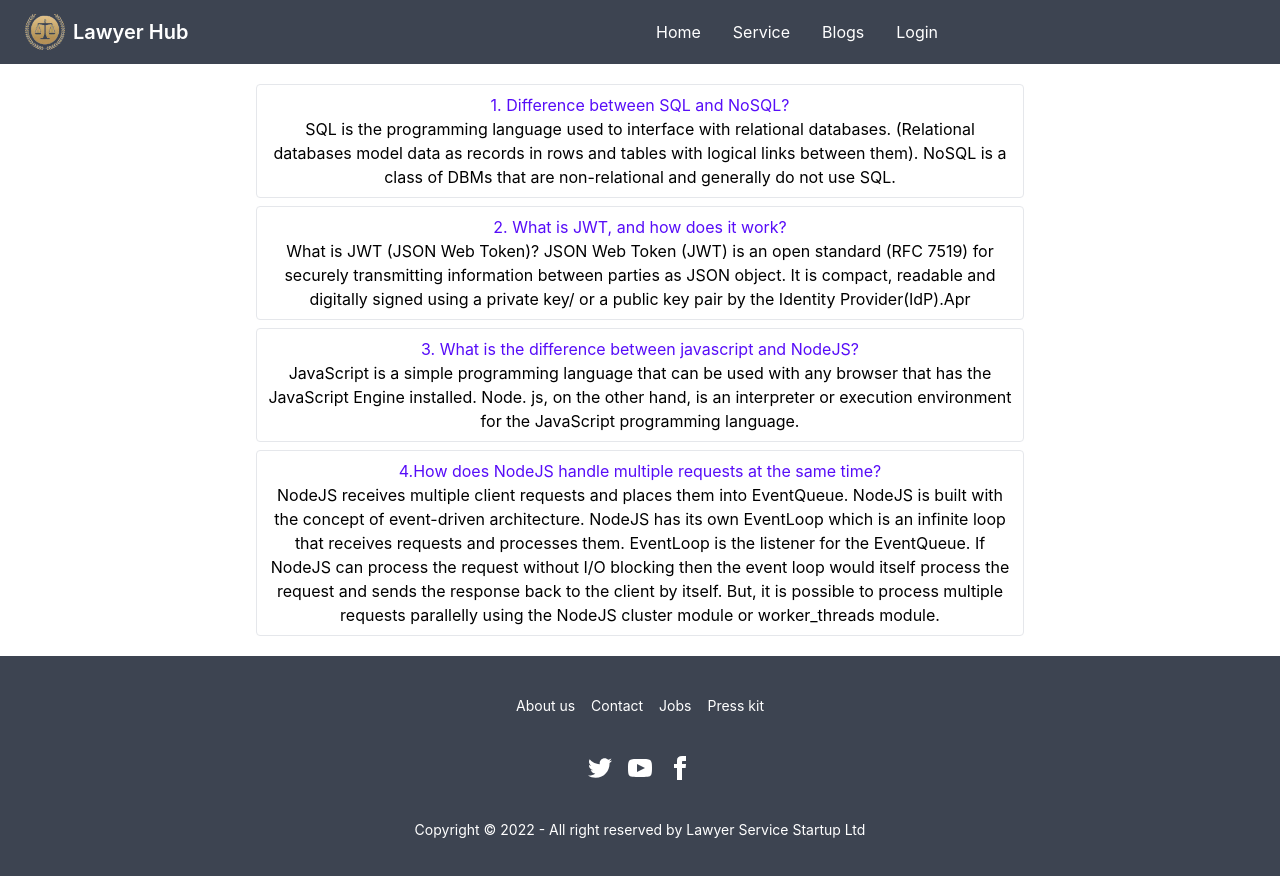
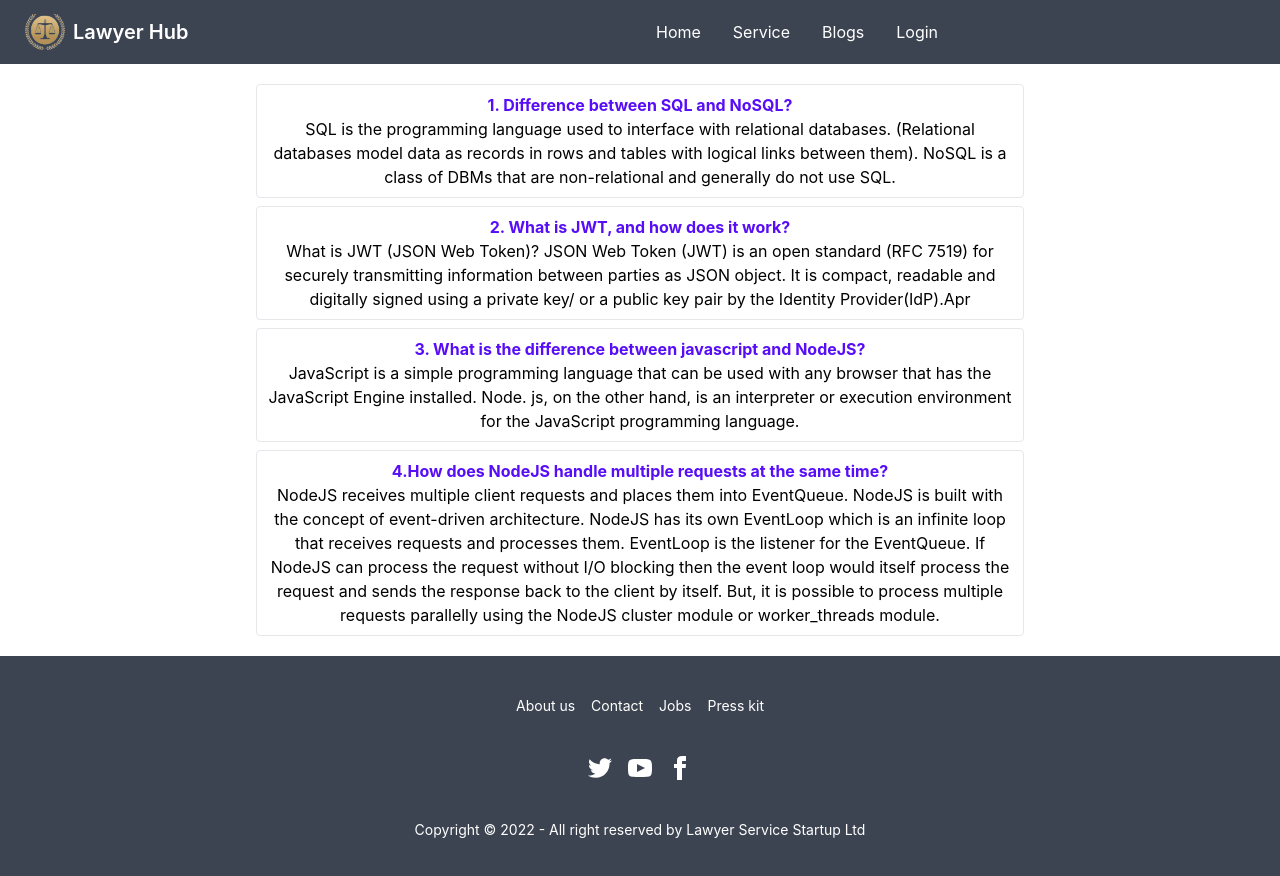
Before and after one commit to ABuBakar7447/lawyer-service-client, a React (Create React App) app: page /blogs in a window 1280 px wide. Shown: the top 876 px of the page. Built offline with nearby package versions, Linux system fonts and the light colour scheme; no server answers.

Commit message:
conditional rendering of add review part done

```diff
--- a/src/Pages/AddService/AddService.js
+++ b/src/Pages/AddService/AddService.js
@@ -47,13 +47,13 @@ const AddService = () => {
 
     return (
         <div>
-            <form onSubmit={handleService} className='w-3/5 mx-auto'>
+            <form onSubmit={handleService} className='w-3/5 mx-auto my-5'>
                 <div className='grid grid-cols-1'>
                     <input type="text" name='service_name' placeholder="Service name" className="input input-bordered my-2" required/>
 
                     <input type="text" name='service_id' placeholder="Service Id" className="input input-bordered my-2" required/>
 
-                    <input type="text" name='image_url' placeholder="Your Picture link" className="input input-bordered my-2" />
+                    <input type="text" name='image_url' placeholder="Your Picture link" className="input input-bordered my-2" required/>
 
                     <input type="text" name='rating' placeholder="Your rating out of 5" className="input input-bordered my-2" required/>
 
--- a/src/Pages/Blog/Blog.js
+++ b/src/Pages/Blog/Blog.js
@@ -4,28 +4,28 @@ const Blog = () => {
     return (
         <div className='w-3/5 mx-auto my-5'>
             <div className='border rounded mb-2 bg-dark p-2'>
-                <p className='text-primary text-center'>1. Difference between SQL and NoSQL?</p>
+                <p className='text-primary text-center font-bold'>1. Difference between SQL and NoSQL?</p>
                 <p className='text-black text-center'>SQL is the programming language used to interface with relational databases. (Relational databases model data as records in rows and tables with logical links between them). NoSQL is a class of DBMs that are non-relational and generally do not use SQL.</p>
 
 
             </div>
 
             <div className='border rounded mb-2 bg-dark p-2'>
-                <p className='text-primary text-center'>2. What is JWT, and how does it work?</p>
+                <p className='text-primary text-center font-bold'>2. What is JWT, and how does it work?</p>
                 <p className='text-black text-center'>What is JWT (JSON Web Token)? JSON Web Token (JWT) is an open standard (RFC 7519) for securely transmitting information between parties as JSON object. It is compact, readable and digitally signed using a private key/ or a public key pair by the Identity Provider(IdP).Apr </p>
 
 
             </div>
 
             <div className='border rounded mb-2 bg-dark p-2'>
-                <p className='text-primary text-center'>3. What is the difference between javascript and NodeJS?</p>
+                <p className='text-primary text-center font-bold'>3. What is the difference between javascript and NodeJS?</p>
                 <p className='text-black text-center'>JavaScript is a simple programming language that can be used with any browser that has the JavaScript Engine installed. Node. js, on the other hand, is an interpreter or execution environment for the JavaScript programming language.
                 </p>
 
             </div>
 
             <div className='border rounded mb-2 bg-dark p-2'>
-                <p className='text-primary text-center'>4.How does NodeJS handle multiple requests at the same time?</p>
+                <p className='text-primary text-center font-bold'>4.How does NodeJS handle multiple requests at the same time?</p>
                 <p className='text-black text-center'>NodeJS receives multiple client requests and places them into EventQueue. NodeJS is built with the concept of event-driven architecture. NodeJS has its own EventLoop which is an infinite loop that receives requests and processes them. EventLoop is the listener for the EventQueue. If NodeJS can process the request without I/O blocking then the event loop would itself process the request and sends the response back to the client by itself. But, it is possible to process multiple requests parallelly using the NodeJS cluster module or worker_threads module.
                 </p>
 
--- a/src/Pages/Home/SecExt2.js
+++ b/src/Pages/Home/SecExt2.js
@@ -5,13 +5,15 @@ const SecExt2 = () => {
     return (
 
         <div >
+            <p className="my-5 text-4xl text-yellow-600 font-bold text-center">Have You Seen It?</p>
             <div className="hero min-h-screen my-10" style={{ backgroundImage: `url("https://segev.ca/wp-content/uploads/2021/09/business-lawyer-1200x800-1.jpg")` }}>
                 <div className="hero-overlay bg-opacity-60"></div>
                 <div className="hero-content text-center text-neutral-content">
                     <div className="">
                         <h1 className="mb-5 text-4xl font-bold">Did we mention first consultation is free?</h1>
                         <p className="mb-5">Because of the New year, we are providing you with a free consultation on the first meeting <br/> for the next <span className='text-rose-600 font-bold'>15</span> days. Hurry up and get the service before it's over.<br/> This is a limited-time offer. </p>
-                        <Link to='/service'><button className="btn btn-primary my-4">Get Started</button></Link>
+                        <Link to='/service'><button className="btn btn-outline btn-warning font-bold my-4">Make An Appointment</button></Link>
+                        <p className="my-5 text-3xl text-red-500 font-bold">You Have Left</p>
                         <div className='flex justify-center'>
                             <div className="grid grid-flow-col gap-5 text-center auto-cols-max">
                                 <div className="flex flex-col">
--- a/src/Pages/Reviews/Comment/Comment.js
+++ b/src/Pages/Reviews/Comment/Comment.js
@@ -1,9 +1,10 @@
 import React, { useContext } from 'react';
-import { useLoaderData } from 'react-router-dom';
+// import { useLoaderData } from 'react-router-dom';
 import { AuthContext } from '../../../AuthProvider/AuthProvider';
 
-const Comment = () => {
-    const {_id, service_name, image_url, description, rating, price} = useLoaderData()
+const Comment = ({_id, service_name}) => {
+    console.log(_id, service_name)
+    // const {_id, service_name, image_url, description, rating, price} = useLoaderData()
 
     const {user} = useContext(AuthContext)
 
@@ -47,7 +48,7 @@ const Comment = () => {
     return (
         <div>
             <p className='text-center font-bold text-blue-900 text-2xl'>Wants to review!</p>
-            <form onSubmit={handleComment} className='w-3/5 mx-auto'>
+            <form onSubmit={handleComment} className='w-3/5 mx-auto my-5'>
                 <div className='grid grid-cols-1'>
                     <input type="text" name='user_name' placeholder="Your name" className="input input-bordered my-2" required/>
 
--- a/src/Pages/ServiceDetails/ServiceDetails.js
+++ b/src/Pages/ServiceDetails/ServiceDetails.js
@@ -1,19 +1,19 @@
-import React from 'react';
+import React, { useContext } from 'react';
 import { Link, useLoaderData } from 'react-router-dom';
 import { PhotoProvider, PhotoView } from 'react-photo-view';
 import 'react-photo-view/dist/react-photo-view.css';
 import Reviews from '../Reviews/Reviews';
 import Comment from '../Reviews/Comment/Comment';
+import { AuthContext } from '../../AuthProvider/AuthProvider';
 
 
 
 
 const ServiceDetails = () => {
+    const {user} = useContext(AuthContext)
     const {_id, service_name, image_url, description, rating, price} = useLoaderData()
 
-    const handlebtn=()=>{
-        alert('if you are not logged please log in First, otherwise it will take you to the directory')
-    }
+
     return (
         <div>
             <div className="card card-compact  bg-base-100 shadow-xl mx-auto w-3/4 my-10">
@@ -34,13 +34,27 @@ const ServiceDetails = () => {
             <div>
                 <Reviews _id={_id}></Reviews>
             </div>
-            <div className='flex my-5'>
+            {/* <div className='flex my-5'>
             <Link onClick={handlebtn} to={`/comment/${_id}`} className='btn mx-auto'>Want to Comment</Link>
+            </div> */}
+            <p className='font-bold text-center text-2xl text-rose-600'>Wants to comment?</p>
+
+            <div >
+            {
+                user?.email?
+                <div>
+
+                    <Comment _id = {_id} service_name={service_name}></Comment>
+
+                </div>
+                :
+                <p className='text-center mb-6'>Please login first before comment. <Link to='/login' className='text-info underline'>Login</Link>
+                </p>
+            }
+
             </div>
 
-            {/* <div className='w-3/5 mx-auto my-10'>
-                <Comment _id = {_id} service_name={service_name}></Comment>
-            </div> */}
+
 
         </div>
     );
--- a/src/Router/Routes/Routes.js
+++ b/src/Router/Routes/Routes.js
@@ -53,12 +53,12 @@ const router = createBrowserRouter([
                 element:<PrivateRoute><Update></Update></PrivateRoute>,
                 loader:({params})=>fetch(`http://localhost:5000/reviews/${params.id}`)
             },
-            {
-                path:'/comment/:id',
-                element:<PrivateRoute><Comment></Comment></PrivateRoute>,
-                loader:({params})=>fetch(`http://localhost:5000/service/${params.id}`)
+            // {
+            //     path:'/comment/:id',
+            //     element:<PrivateRoute><Comment></Comment></PrivateRoute>,
+            //     loader:({params})=>fetch(`http://localhost:5000/service/${params.id}`)
 
-            },
+            // },
             {
                 path:'/blogs',
                 element:<Blog></Blog>
```
